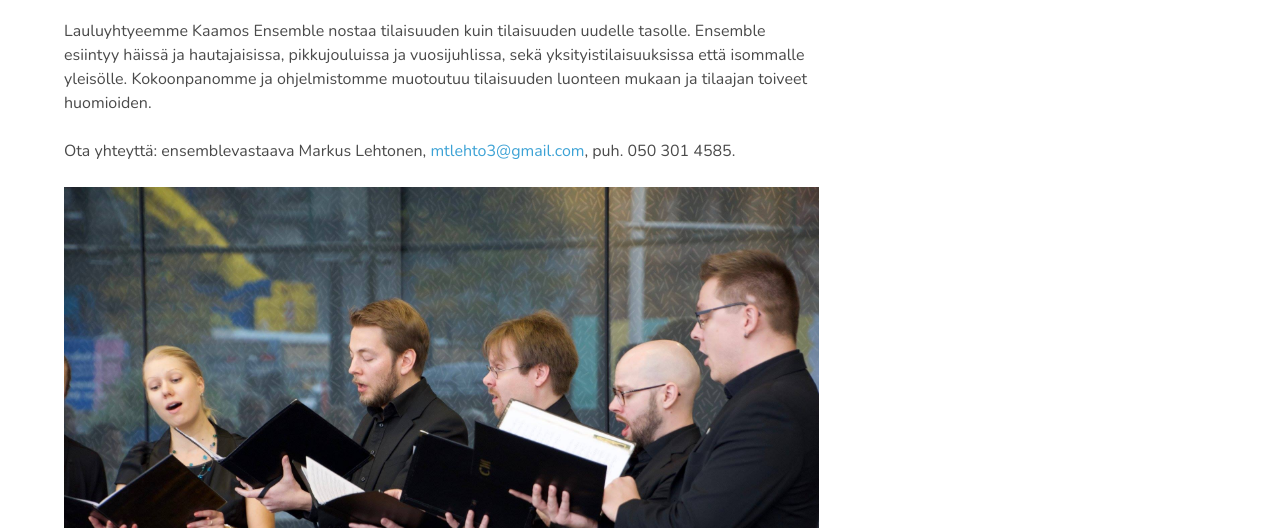
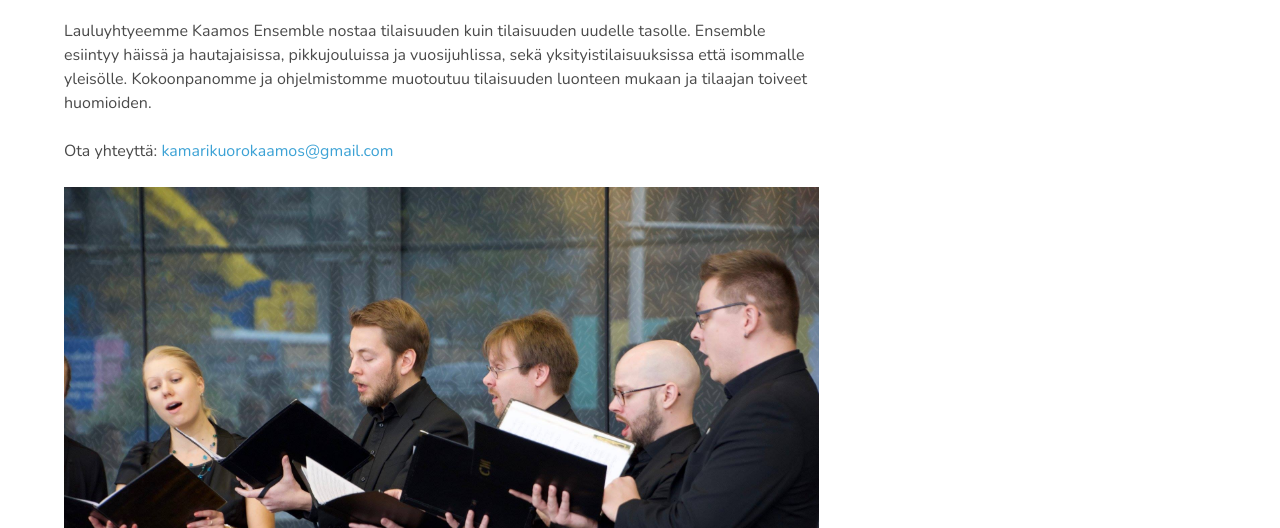
Before and after one commit to kaamoskuoro/kaamos-website, a Gatsby site: page /tilaa-laulua in a window 1280 px wide. Shown: the part 272-800 px from the top of the page. Built offline with nearby package versions, Linux system fonts and the light colour scheme; Gatsby itself is replaced by a stand-in of ours.

Commit message:
Update tilaa-laulua.tsx
Poistettu Markuksen tiedot

```diff
--- a/src/pages/tilaa-laulua.tsx
+++ b/src/pages/tilaa-laulua.tsx
@@ -21,8 +21,8 @@
         </p>
 
         <p className="block">
-          Ota yhteyttä: ensemblevastaava Markus Lehtonen,{" "}
-          <a href="mailto:mtlehto3@gmail.com">mtlehto3@gmail.com</a>, puh. 050 301 4585.
+          Ota yhteyttä:{" "}
+          <a href="mailto:kamarikuorokaamos@gmail.com">kamarikuorokaamos@gmail.com</a>
         </p>
 
         <img src={ensembleImage} className="block" />
```
